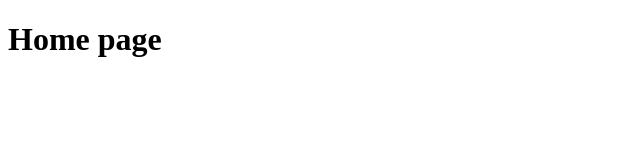
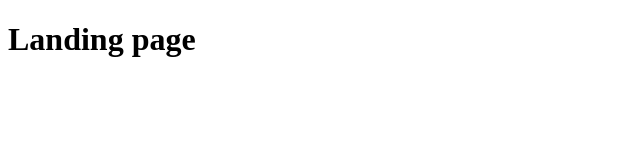
Before and after one commit to Vikasjoshi008/SyncMeet, a React app in the folder frontend/: page / in a window 1280 px wide. Shown: the top 160 px of the page, without its empty margins (0-640 px from the left). Built offline with nearby package versions, Linux system fonts and the light colour scheme; the HTML template or start-up script is replaced by a standard one.

Commit message:
feat: create essential folder and structure

```diff
--- a/frontend/src/App.jsx
+++ b/frontend/src/App.jsx
@@ -1,10 +1,11 @@
 import { useState } from "react";
 import "./App.css";
+import LandingPage from "./pages/landing";
 
 function App() {
   return (
     <>
-      <h1>Home page</h1>
+      <LandingPage />
     </>
   );
 }
--- /dev/null
+++ b/frontend/src/pages/landing.jsx
@@ -0,0 +1,9 @@
+import React from "react";
+
+export default function LandingPage() {
+  return (
+    <>
+      <h1>Landing page</h1>
+    </>
+  );
+}
```
